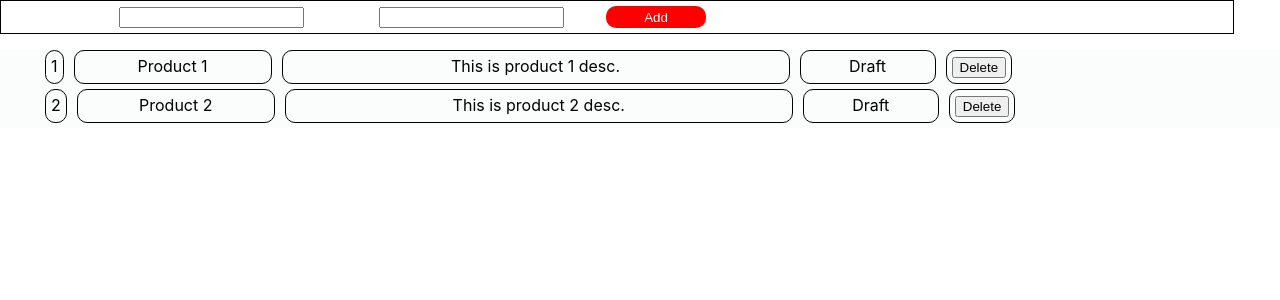
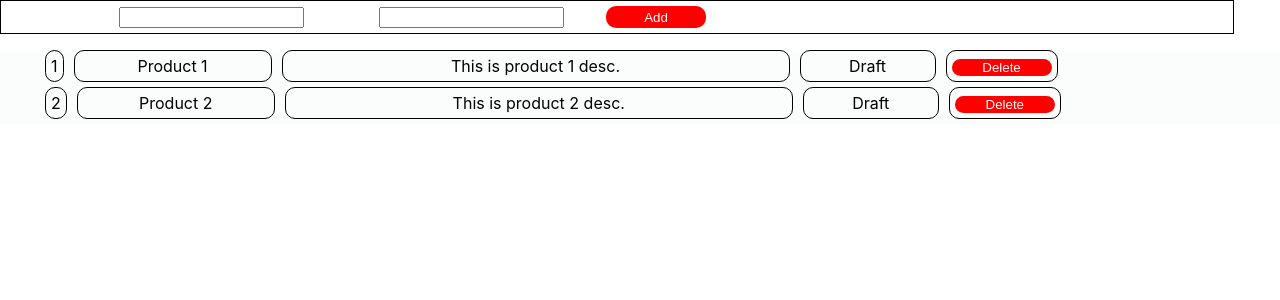
Before and after one commit to j0y0nt/todo-app-reducer, a React (Create React App) app: page / in a window 1280 px wide. Shown: the top 300 px of the page. Built offline with nearby package versions, Linux system fonts and the light colour scheme.

Commit message:
Match Add & Delete button styling.

```diff
--- a/src/component/AddProduct.js
+++ b/src/component/AddProduct.js
@@ -14,7 +14,7 @@ export default function AddProduct({onAddTask}) {
 	    onChange={e => setDescription(e.target.value)} />
 	    </div>
 	    <div className="addButtonDiv">
-	    <input className="addProduct" type="button" value="Add"
+	    <input className="productButton" type="button" value="Add"
 	    onClick={() => onAddTask(name, desc) }/>
 	    </div>
 	    </div>
--- a/src/component/ProductList.js
+++ b/src/component/ProductList.js
@@ -28,7 +28,7 @@ function Product({product, onDeleteProduct}) {
 	    {product.status}
 	</div>
 	    <div className="productCell productActions">
-	    <input className="deleteProduct" type="button" value="Delete"
+	    <input className="productButton" type="button" value="Delete"
 	onClick={() => onDeleteProduct(product.id) }/>
 	    </div>
 	    </div>
--- a/src/component/product.css
+++ b/src/component/product.css
@@ -56,7 +56,7 @@ ul.panel {
     margin: 5px;
 }
 
-.addProduct {
+.productButton {
     width: 100px;
     border: 0px;
     border-radius: 10px;
```
